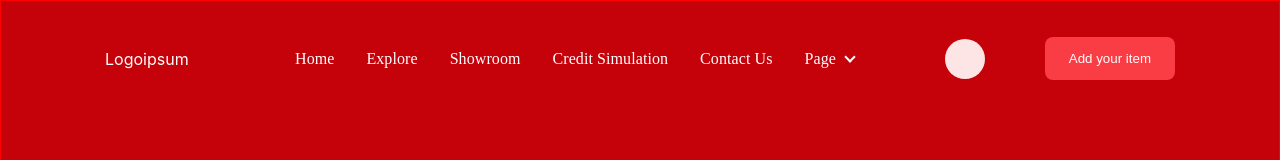
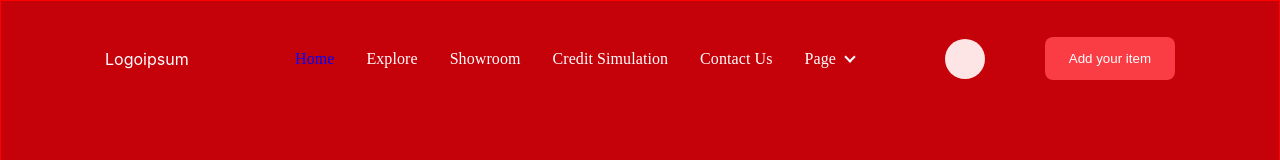
Before and after one commit to bandvov/scss-1, a React (Create React App) app: page / in a window 1280 px wide. Shown: the top 160 px of the page. Built offline with nearby package versions, Linux system fonts and the light colour scheme.

Commit message:
fix nav styling

```diff
--- a/src/components/NavMenu/NavMenu.js
+++ b/src/components/NavMenu/NavMenu.js
@@ -14,7 +14,7 @@ export default function NavMenu() {
 
                 to={url}
                 className={({ isActive }) =>
-                  isActive ? styles.menu__item__active : undefined
+                  isActive ? styles.menu__item__active : styles.menu__item__notactive
                 }
               >
                 {title}
@@ -26,7 +26,7 @@ export default function NavMenu() {
 
             to={'/5'}
             className={({ isActive }) =>
-              isActive ? styles.menu__item__active : undefined
+              isActive ? styles.menu__item__active : styles.menu__item__notactive
             }
           >
             Page
--- a/src/components/NavMenu/NavMenu.module.scss
+++ b/src/components/NavMenu/NavMenu.module.scss
@@ -22,7 +22,6 @@
 }
 .menu__item a {
   text-decoration: none;
-  color: var(--white);
   font-family: 'Mulish';
   font-style: normal;
   font-weight: 400;
@@ -34,3 +33,6 @@
 .menu__item__active {
   color: blue;
 }
+.menu__item__notactive {
+  color: var(--white);
+}
```
